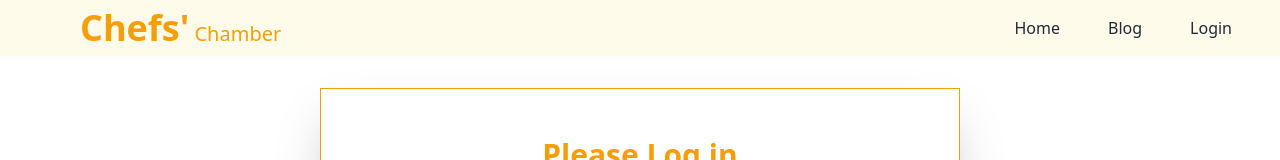
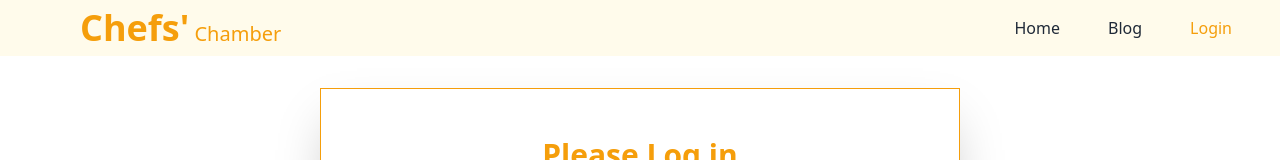
Before and after one commit to shakilkhan2/chefs_chamber, a React (Vite) app: page /login in a window 1280 px wide. Shown: the top 160 px of the page. Built offline with nearby package versions, Linux system fonts and the light colour scheme.

Commit message:
link activated

```diff
--- a/src/pages/login/Login.jsx
+++ b/src/pages/login/Login.jsx
@@ -17,6 +17,7 @@ const Login = () => {
           name="email"
           id=""
           placeholder="Email"
+          required
         />{" "}
         <br />
         <input
@@ -25,6 +26,7 @@ const Login = () => {
           name="password"
           id=""
           placeholder="password"
+          required
         />{" "}
         <br />
         <button className="text-center border border-amber-500 bg-white text-amber-500 px-8 py-3 mt-8 font-semibold hover:text-white hover:bg-amber-500">
--- a/src/pages/navbar/Navbar.jsx
+++ b/src/pages/navbar/Navbar.jsx
@@ -1,23 +1,40 @@
 import React from "react";
-import { Link } from "react-router-dom";
+import { Link, NavLink } from "react-router-dom";
 import Login from "../login/Login";
 
 const Navbar = () => {
   return (
     <div className="flex justify-between items-center  bg-amber-50 py-2">
       <Link className="text-amber-500 text-xl ml-20">
-        <span className="text-4xl font-bold text-amber-500">Chefs'</span> Chamber
+        <span className="text-4xl font-bold text-amber-500">Chefs'</span>{" "}
+        Chamber
       </Link>
       <div>
-        <Link className="mr-12" to="/">
-          Home
-        </Link>
-        <Link className="mr-12" to="/blog">
-          Blog
-        </Link>
-        <Link className="mr-12" to="/login">
-          Login
-        </Link>
+        <span className="mr-12">
+          {" "}
+          <NavLink
+            className={({ isActive }) => (isActive ? "text-amber-500 " : "")}
+            to="/"
+          >
+            Home
+          </NavLink>
+        </span>
+        <span className="mr-12">
+          <NavLink
+            className={({ isActive }) => (isActive ? "text-amber-500 " : "")}
+            to="/blog"
+          >
+            Blog
+          </NavLink>
+        </span>
+        <span className="mr-12">
+          <NavLink
+            className={({ isActive }) => (isActive ? "text-amber-500 " : "")}
+            to="/login"
+          >
+            Login
+          </NavLink>
+        </span>
       </div>
     </div>
   );
--- a/src/pages/subscription/Subscribe.jsx
+++ b/src/pages/subscription/Subscribe.jsx
@@ -2,7 +2,7 @@ import React from "react";
 
 const Subscribe = () => {
   return (
-    <div className="bg-amber-500 w-[70%] mx-auto py-12 my-8 mb-20">
+    <form className="bg-amber-500 w-[70%] mx-auto py-12 my-8 mb-20">
       <div className="mb-8">
         <h1 className="text-4xl font-bold text-center text-white pb-8">
           Subscribe To Get Information <br /> & Discount
@@ -12,13 +12,14 @@ const Subscribe = () => {
             className="mr-4 pl-2 py-3 px-32"
             type="text"
             placeholder="Email address"
+            required
           />
           <button className="hover:bg-amber-600 border border-white text-white text-lg py-2 px-8">
             Subscribe
           </button>
         </div>
       </div>
-    </div>
+    </form>
   );
 };
 
```
